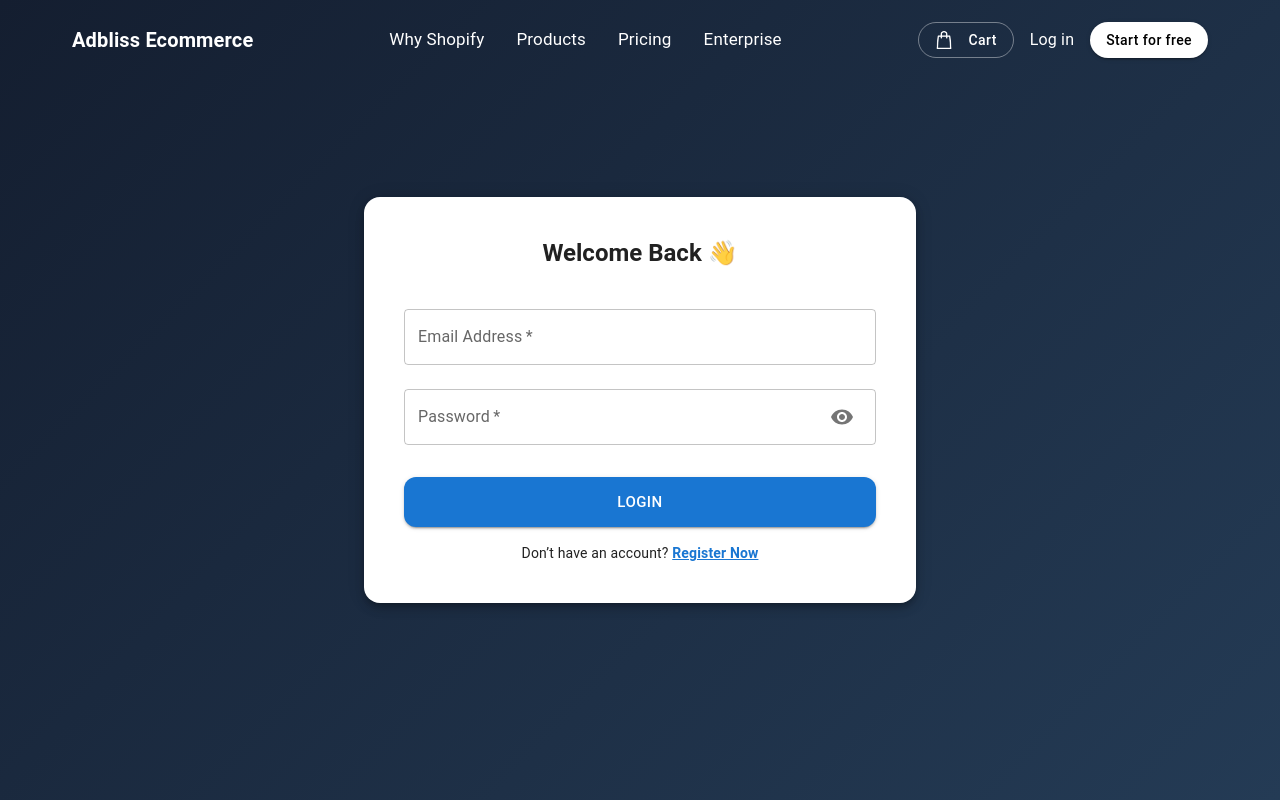
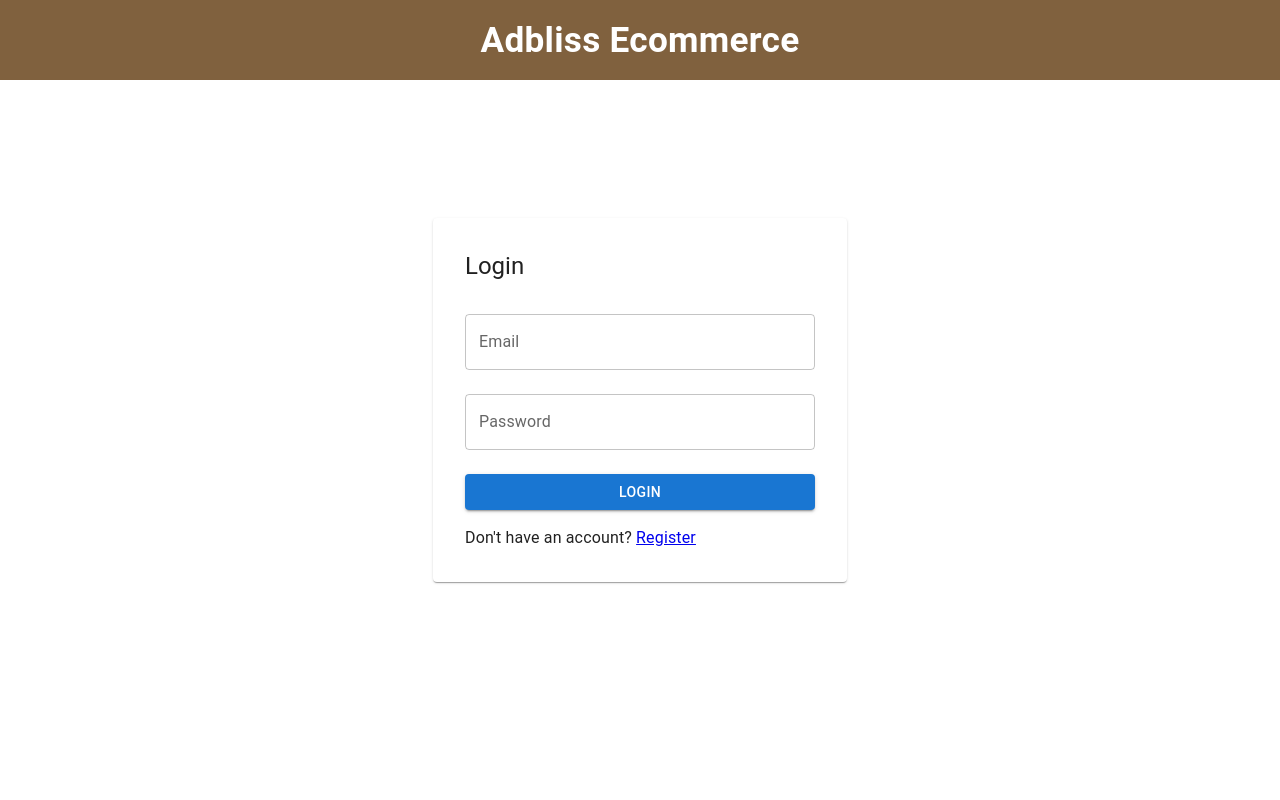
Before and after one commit to AbhiAdBliss/new-adbliss-ecommerce, a React (Vite) app in the folder frontend/: page /login in a window 1280 px wide. Built offline with nearby package versions, Linux system fonts and the light colour scheme.

Commit message:
i have added new feature like user icon

```diff
--- a/frontend/src/Components/Header.jsx
+++ b/frontend/src/Components/Header.jsx
@@ -11,7 +11,10 @@ import {
   ListItem,
   ListItemText,
   Divider,
-  Badge
+  Badge,
+  Menu,
+  MenuItem,
+  Avatar,
 } from "@mui/material";
 import MenuIcon from "@mui/icons-material/Menu";
 import ShoppingCartIcon from "@mui/icons-material/ShoppingCart";
@@ -22,23 +25,75 @@ import CartDrawer from "../Components/CartDrawer";
 
 const Header = () => {
   const location = useLocation();
+
   const [mobileOpen, setMobileOpen] = useState(false);
   const [scrolled, setScrolled] = useState(false);
   const [cartOpen, setCartOpen] = useState(false);
+
+  // ✅ USER STATE
+  const [user, setUser] = useState(() => {
+    try {
+      const storedUser = localStorage.getItem("user");
+      return storedUser ? JSON.parse(storedUser) : null;
+    } catch {
+      return null;
+    }
+  });
+
+  const [anchorEl, setAnchorEl] = useState(null);
 
   const { cartItems } = useCart();
 
   const toggleDrawer = () => setMobileOpen(!mobileOpen);
 
+  // ✅ Scroll effect
   useEffect(() => {
     const handleScroll = () => setScrolled(window.scrollY > 50);
     window.addEventListener("scroll", handleScroll);
     return () => window.removeEventListener("scroll", handleScroll);
   }, []);
 
+  // ✅ Sync user across tabs
+  useEffect(() => {
+    const syncUser = () => {
+      try {
+        const storedUser = localStorage.getItem("user");
+        setUser(storedUser ? JSON.parse(storedUser) : null);
+      } catch {
+        setUser(null);
+      }
+    };
+
+    window.addEventListener("storage", syncUser);
+    return () => window.removeEventListener("storage", syncUser);
+  }, []);
+
+  // ✅ Menu handlers
+  const handleMenuOpen = (event) => setAnchorEl(event.currentTarget);
+  const handleMenuClose = () => setAnchorEl(null);
+
+  const handleLogout = () => {
+    localStorage.removeItem("user");
+    setUser(null);
+    handleMenuClose();
+  };
+
   const navLinks = ["Why Shopify", "Products", "Pricing", "Enterprise"];
+
   const isProductPage = location.pathname.startsWith("/product");
   const isCheckoutPage = location.pathname.startsWith("/checkout");
+  const isHomePage = location.pathname === "/";
+  const isRegisterPage = location.pathname === "/register";
+  const isLoginPage = location.pathname === "/login";
+  const isApplePage = location.pathname === "/apple";
+
+  // ✅ Hide header on Register OR Cart open
+  if (isRegisterPage || cartOpen)
+    return (
+      <CartDrawer open={cartOpen} onClose={() => setCartOpen(false)} />
+    );
+
+  const isMinimalHeader = isCheckoutPage || isLoginPage;
 
   return (
     <>
@@ -46,21 +101,27 @@ const Header = () => {
         position="fixed"
         elevation={0}
         sx={{
-          background: isCheckoutPage || isProductPage || scrolled
-            ? "rgba(122, 89, 52, 0.85)"
+          background: isHomePage
+            ? scrolled
+              ? "rgba(122, 89, 52, 0.95)"
+              : "transparent"
+            : isMinimalHeader || isProductPage || scrolled
+            ? "rgba(122, 89, 52, 0.95)"
             : "transparent",
-          backdropFilter: scrolled && !isProductPage && !isCheckoutPage ? "blur(8px)" : "none",
+          backdropFilter: scrolled ? "blur(8px)" : "none",
           transition: "all 0.4s ease",
           px: { xs: 2, md: 6 },
-          py: 1
+          py: 1,
+          zIndex: 1201,
         }}
       >
-        <Toolbar sx={{
-          justifyContent: isCheckoutPage ? "center" : "space-between", // Centers logo on checkout
-          minHeight: "80px"
-        }}>
-
-          {/* LOGO - Always Visible */}
+        <Toolbar
+          sx={{
+            justifyContent: isMinimalHeader ? "center" : "space-between",
+            minHeight: "80px",
+          }}
+        >
+          {/* LOGO */}
           <Typography
             component={Link}
             to="/"
@@ -69,26 +130,38 @@ const Header = () => {
               fontWeight: "bold",
               color: "#fff",
               textDecoration: "none",
-              fontSize: isCheckoutPage ? "1.5rem" : "1.25rem" // Slightly larger if alone
+              textAlign: "center",
+              fontSize: isMinimalHeader
+                ? { xs: "1.8rem", md: "2.2rem" }
+                : { xs: "1.5rem", md: "1.8rem" },
             }}
           >
             Adbliss Ecommerce
           </Typography>
 
-          {/* HIDE EVERYTHING ELSE ON CHECKOUT */}
-          {!isCheckoutPage && (
+          {!isMinimalHeader && (
             <>
-              {/* DESKTOP NAV LINKS */}
+              {/* DESKTOP LINKS */}
               <Box sx={{ display: { xs: "none", md: "flex" }, gap: 4 }}>
                 {navLinks.map((link) => (
-                  <Typography key={link} sx={{ color: "#fff", fontSize: 17 }}>
+                  <Typography
+                    key={link}
+                    sx={{ color: "#fff", fontSize: 16, cursor: "pointer" }}
+                  >
                     {link}
                   </Typography>
                 ))}
               </Box>
 
-              {/* RIGHT SIDE DESKTOP */}
-              <Box sx={{ display: { xs: "none", md: "flex" }, gap: 2, alignItems: "center" }}>
+              {/* DESKTOP ACTIONS */}
+              <Box
+                sx={{
+                  display: { xs: "none", md: "flex" },
+                  gap: 2,
+                  alignItems: "center",
+                }}
+              >
+                {/* CART */}
                 <Button
                   onClick={() => setCartOpen(true)}
                   variant="outlined"
@@ -98,38 +171,99 @@ const Header = () => {
                     borderRadius: "20px",
                     textTransform: "none",
                     px: 2,
-                    gap: 1,
-                    "&:hover": { borderColor: "#fff" }
                   }}
                 >
                   <Badge badgeContent={cartItems.length} color="error" sx={{ mr: 1 }}>
                     <Box
                       component="img"
                       src={shop}
-                      alt="Cart"
-                      sx={{ width: 18, height: 18, filter: "brightness(0) invert(1)" }}
+                      sx={{
+                        width: 18,
+                        filter: "brightness(0) invert(1)",
+                      }}
                     />
                   </Badge>
                   Cart
                 </Button>
 
-                <Typography component={Link} to="/login" sx={{ color: "#fff", textDecoration: "none" }}>
+                {/* ✅ USER / LOGIN FINAL */}
+                {user ? (
+                  <>
+                    {/* Logged-in Avatar */}
+                    <IconButton onClick={handleMenuOpen}>
+                      <Avatar sx={{ bgcolor: "#fff", color: "#000" }}>
+                        {user?.name?.charAt(0)?.toUpperCase() || "U"}
+                      </Avatar>
+                    </IconButton>
+
+                    {/* DROPDOWN */}
+                    <Menu
+                      anchorEl={anchorEl}
+                      open={Boolean(anchorEl)}
+                      onClose={handleMenuClose}
+                    >
+                      <MenuItem disabled>
+                        {user.name || user.email}
+                      </MenuItem>
+
+                      <Divider />
+
+                      <MenuItem onClick={handleLogout}>
+                        Logout
+                      </MenuItem>
+                    </Menu>
+                  </>
+                ) : isApplePage ? (
+                  // 👤 Apple page default icon
+                  <IconButton component={Link} to="/login">
+                    <Avatar sx={{ bgcolor: "#fff", color: "#000" }}>
+                      U
+                    </Avatar>
+                  </IconButton>
+                ) : (
+                  // Normal pages
+                  <>
+                    <Typography
+                      component={Link}
+                      to="/login"
+                      sx={{ color: "#fff", textDecoration: "none" }}
+                    >
                       Log in
                     </Typography>
 
                     <Button
                       component={Link}
                       to="/register"
-                  variant="contained"
-                  sx={{ backgroundColor: "#fff", color: "#000", borderRadius: "25px", textTransform: "none" }}
+                      variant="outlined"
+                      sx={{
+                        color: "white",
+                        border: "1px solid white",
+                        borderRadius: "25px",
+                        textTransform: "none",
+                        ":hover": {
+                          bgcolor: "white",
+                          color: "black",
+                        },
+                      }}
                     >
                       Start for free
                     </Button>
+                  </>
+                )}
               </Box>
 
-              {/* MOBILE RIGHT SIDE */}
-              <Box sx={{ display: { xs: "flex", md: "none" }, alignItems: "center", gap: 1 }}>
-                <IconButton onClick={() => setCartOpen(true)} sx={{ color: "#fff" }}>
+              {/* MOBILE */}
+              <Box
+                sx={{
+                  display: { xs: "flex", md: "none" },
+                  alignItems: "center",
+                  gap: 1,
+                }}
+              >
+                <IconButton
+                  onClick={() => setCartOpen(true)}
+                  sx={{ color: "#fff" }}
+                >
                   <Badge badgeContent={cartItems.length} color="error">
                     <ShoppingCartIcon />
                   </Badge>
@@ -146,21 +280,22 @@ const Header = () => {
 
       {/* MOBILE DRAWER */}
       <Drawer anchor="right" open={mobileOpen} onClose={toggleDrawer}>
-        <Box sx={{ width: 250 }} onClick={toggleDrawer}>
-          <List>
+        <Box sx={{ width: 280 }} onClick={toggleDrawer}>
+          <List sx={{ mt: 2 }}>
+            <Typography variant="h6" sx={{ px: 2, pb: 1, fontWeight: "bold" }}>
+              Menu
+            </Typography>
+            <Divider />
             {navLinks.map((text) => (
               <ListItem button key={text}>
                 <ListItemText primary={text} />
               </ListItem>
             ))}
           </List>
-          <Divider />
-          <ListItem button component={Link} to="/login">
-            <ListItemText primary="Log in" />
-          </ListItem>
         </Box>
       </Drawer>
 
+      {/* CART DRAWER */}
       <CartDrawer open={cartOpen} onClose={() => setCartOpen(false)} />
     </>
   );
--- a/frontend/src/Pages/Login.jsx
+++ b/frontend/src/Pages/Login.jsx
@@ -1,87 +1,60 @@
 import React, { useState } from "react";
-import {
-  Box,
-  Container,
-  TextField,
-  Typography,
-  Button,
-  Paper,
-  InputAdornment,
-  IconButton
-} from "@mui/material";
-import { Visibility, VisibilityOff } from "@mui/icons-material";
-import { Link } from "react-router-dom";
+import { Box, TextField, Button, Typography, Paper } from "@mui/material";
+import axios from "axios";
+import { useNavigate, Link } from "react-router-dom";
 
 export default function Login() {
-  const [showPassword, setShowPassword] = useState(false);
+  const [email, setEmail] = useState("");
+  const [password, setPassword] = useState("");
+  const navigate = useNavigate();
 
-  const handleSubmit = (e) => {
-    e.preventDefault();
-    console.log("Form Submitted");
+  const handleLogin = async () => {
+    try {
+      const res = await axios.post("http://13.204.45.133/api/login", {
+        email,
+        password,
+      });
+
+      // ✅ Save user
+      localStorage.setItem("user", JSON.stringify(res.data.user));
+
+      navigate("/apple");
+
+    } catch (err) {
+      alert(err.response?.data?.message || "Login failed");
+    }
   };
 
   return (
-    <Box
-      sx={{
-        minHeight: "100vh",
-        background: "linear-gradient(135deg,#141e30,#243b55)",
-        display: "flex",
-        alignItems: "center"
-      }}
-    >
-      <Container maxWidth="sm">
-        <Paper elevation={6} sx={{ p: 5, borderRadius: 4 }}>
-          <Typography variant="h5" fontWeight="bold" mb={3} align="center">
-            Welcome Back 👋
-          </Typography>
+    <Box sx={{ minHeight: "100vh", display: "flex", alignItems: "center", justifyContent: "center" }}>
+      <Paper sx={{ p: 4, width: 350 }}>
+        <Typography variant="h5" mb={2}>Login</Typography>
 
-          {/* FORM START */}
-          <Box component="form" onSubmit={handleSubmit}>
         <TextField
           fullWidth
-              label="Email Address"
-              type="email"
+          label="Email"
           margin="normal"
-              required
+          value={email}
+          onChange={(e) => setEmail(e.target.value)}
         />
 
         <TextField
           fullWidth
           label="Password"
-              type={showPassword ? "text" : "password"}
+          type="password"
           margin="normal"
-              required
-              InputProps={{
-                endAdornment: (
-                  <InputAdornment position="end">
-                    <IconButton onClick={() => setShowPassword(!showPassword)}>
-                      {showPassword ? <VisibilityOff /> : <Visibility />}
-                    </IconButton>
-                  </InputAdornment>
-                )
-              }}
+          value={password}
+          onChange={(e) => setPassword(e.target.value)}
         />
 
-            <Button
-              type="submit"
-              fullWidth
-              variant="contained"
-              size="large"
-              sx={{ mt: 3, py: 1.5, borderRadius: 3 }}
-            >
+        <Button fullWidth variant="contained" sx={{ mt: 2 }} onClick={handleLogin}>
           Login
         </Button>
-          </Box>
-          {/* FORM END */}
 
-          <Typography variant="body2" mt={2} textAlign="center">
-            Don’t have an account?{" "}
-            <Link to="/register" style={{ color: "#1976d2", fontWeight: "bold" }}>
-              Register Now
-            </Link>
+        <Typography mt={2}>
+          Don't have an account? <Link to="/register">Register</Link>
         </Typography>
       </Paper>
-      </Container>
     </Box>
   );
 }
--- a/frontend/src/Pages/ProductDetails.jsx
+++ b/frontend/src/Pages/ProductDetails.jsx
@@ -40,7 +40,7 @@ const products = [
 
 export default function ProductDetails() {
   const { id } = useParams();
-  const navigate = useNavigate();
+  const navigate = useNavigate()
   const product = products.find(p => p.id === Number(id));
   const [showAllOffers, setShowAllOffers] = useState(false);
   const { addToCart } = useCart();
--- a/frontend/src/Pages/Register.jsx
+++ b/frontend/src/Pages/Register.jsx
@@ -19,7 +19,7 @@ import {
   Refresh
 } from "@mui/icons-material";
 import { Link, useNavigate } from "react-router-dom";
-import Footer from "../Components/Footer";
+
 
 export default function Register() {
   const navigate = useNavigate();
@@ -92,7 +92,7 @@ export default function Register() {
     if (!validate()) return;
 
     try {
-      await axios.post("http://13.204.45.133/api/register", {
+      await axios.post("http://13.233.120.37:5000/api/register", {
         name: values.name,
         email: values.email,
         phone: values.phone,
@@ -121,7 +121,11 @@ export default function Register() {
   };
 
   return (
-    <Box>
+    <Box sx={{background: "#836a4e",}}>
+  <Typography variant="h4" color="white" fontWeight="bold" sx={{pt:5 , textAlign:'center' , fontSize: { xs: "1.5rem", md: "2rem" },}}>
+Unlock the Adbliss Experience 🚀
+      </Typography>
+
       <Box
         sx={{
           minHeight: "100vh",
@@ -129,10 +133,11 @@ export default function Register() {
           display: "flex",
           alignItems: "center",
           py: 4,
-          pt: 10,
+          pt: 5,
           pb: 20
         }}
       >
+
         <Container maxWidth="sm">
           <Paper elevation={6} sx={{ borderRadius: 4, overflow: "hidden" }}>
             <Grid container>
@@ -251,7 +256,7 @@ export default function Register() {
         </Container>
       </Box>
 
-      <Footer />
+
     </Box>
   );
 }
```
Also changed, not shown: frontend/src/Pages/AppleSection.jsx (+35 -9 lines), 1 other file (tests, documents, lock files or other folders). Lines whose indentation alone changed are shown as unchanged.
